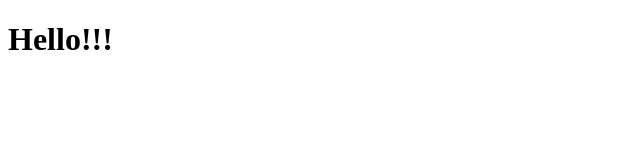
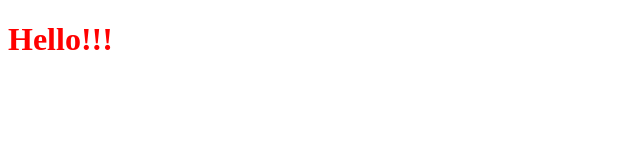
Before and after one commit to Wawel/WeatherWawel, a plain HTML site: page index.html in a window 1280 px wide. Shown: the whole page, without its empty margins (0-640 px from the left). Drawn offline with Linux system fonts and the light colour scheme.

Commit message:
Update index.html

```diff
--- a/index.html
+++ b/index.html
@@ -3,6 +3,7 @@
     <head>
         <meta charset="utf-8" />
          <title>Weather Forecast App Revisited | Tutorialzine Demo</title>
+         <link rel="stylesheet" href="/css/main.css" />
     </head>
     <body>
     <h1>Hello!!!</h1>
```
